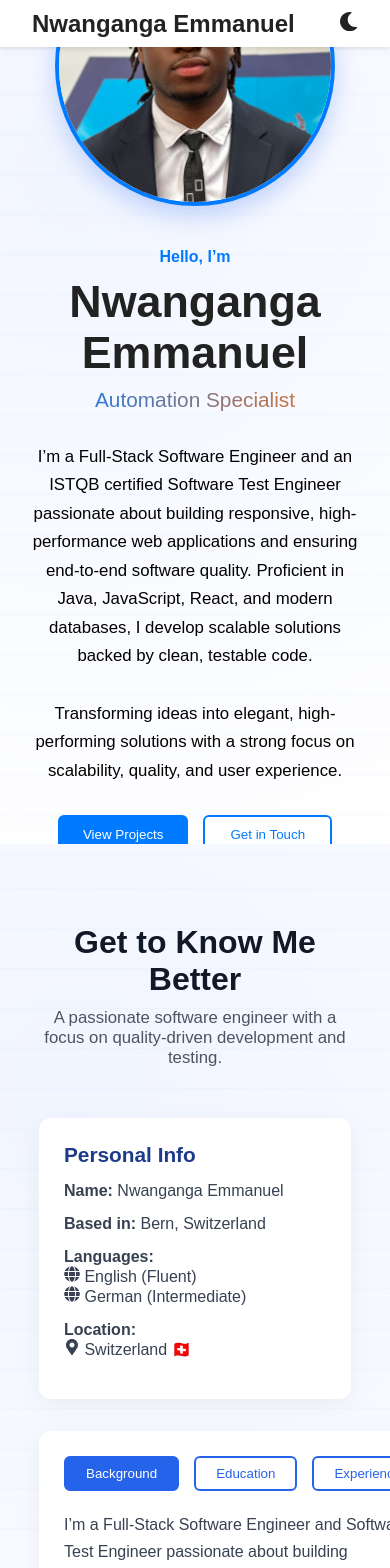
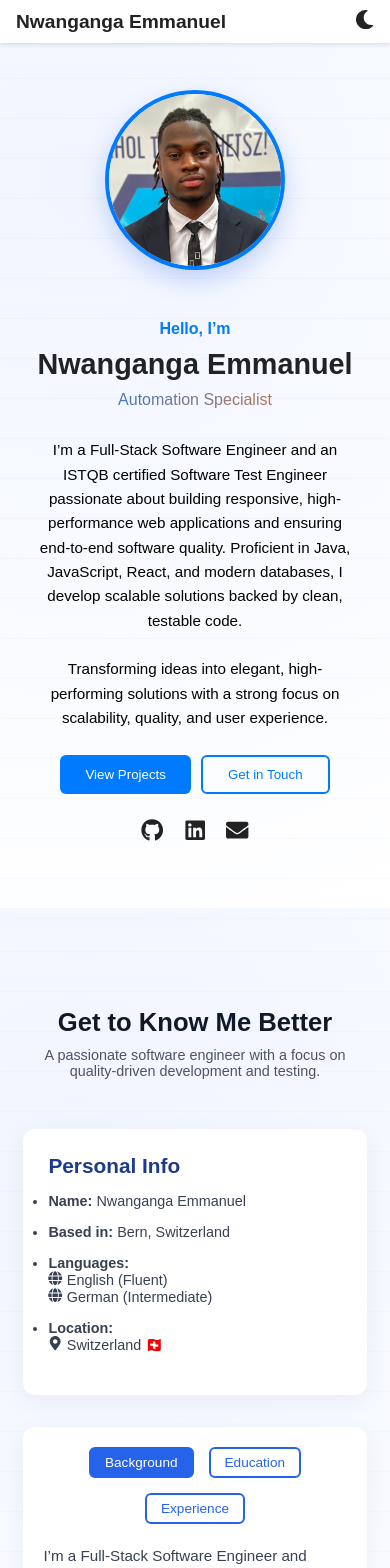
Before and after one commit to Emmanuel-N-C/WebsitePortfoilo, a React (Create React App) app in the folder my-portfolio/: page / in a window 390 px wide. Shown: the top 1568 px of the page. Built offline with nearby package versions, Linux system fonts and the light colour scheme.

Commit message:
Compatiblity for mobile devices

```diff
--- a/my-portfolio/src/assets/Pages/About.css
+++ b/my-portfolio/src/assets/Pages/About.css
@@ -9,7 +9,7 @@
   overflow: hidden;
 }
 
-/* Subtle moving pattern */
+/* Background animation */
 .about-section::before {
   content: "";
   position: absolute;
@@ -23,6 +23,7 @@
   );
   animation: bgMove 25s linear infinite;
 }
+
 @keyframes bgMove {
   from {
     background-position: 0 0;
@@ -63,7 +64,7 @@
   justify-content: space-between;
 }
 
-/* Personal Info */
+/* Info card */
 .about-info-card {
   flex: 1;
   min-width: 300px;
@@ -78,12 +79,6 @@
   font-weight: 600;
   margin-bottom: 15px;
   color: #1e3a8a;
-}
-
-.about-info-card ul {
-  list-style: none;
-  padding: 0;
-  margin: 0;
 }
 
 .about-info-card li {
@@ -118,11 +113,7 @@
   transition: 0.3s;
 }
 
-.tab-buttons button.active {
-  background: #2563eb;
-  color: white;
-}
-
+.tab-buttons button.active,
 .tab-buttons button:hover {
   background: #2563eb;
   color: white;
@@ -140,28 +131,7 @@
   margin-top: 15px;
 }
 
-.tab-content ul {
-  list-style: disc;
-  margin-left: 20px;
-  margin-top: 10px;
-}
-
-.tab-content li {
-  margin-bottom: 15px;
-}
-
-/* Responsive */
-@media (max-width: 900px) {
-  .about-content {
-    flex-direction: column;
-  }
-
-  .about-tabs,
-  .about-info-card {
-    width: 100%;
-  }
-}
-/* 🌙 Dark Mode Styling */
+/* 🌙 Dark Mode */
 .app.dark-mode .about-section {
   background: radial-gradient(circle at 20% 20%, #0b1120, #010409);
   color: var(--text);
@@ -195,3 +165,73 @@
   background: var(--primary);
   color: white;
 }
+
+/* 📱 Responsive */
+@media (max-width: 1024px) {
+  .about-section {
+    padding: 100px 6%;
+  }
+
+  .about-header h2 {
+    font-size: 1.8rem;
+  }
+
+  .about-header p {
+    font-size: 1rem;
+  }
+
+  .tab-content {
+    font-size: 0.98rem;
+  }
+}
+
+@media (max-width: 768px) {
+  .about-content {
+    flex-direction: column;
+    align-items: center;
+  }
+
+  .about-info-card,
+  .about-tabs {
+    width: 100%;
+    min-width: unset;
+  }
+
+  .about-tabs {
+    padding: 20px;
+  }
+
+  .tab-buttons {
+    flex-wrap: wrap;
+    justify-content: center;
+  }
+
+  .tab-buttons button {
+    font-size: 0.9rem;
+    padding: 8px 16px;
+  }
+
+  .tab-content {
+    font-size: 0.95rem;
+    line-height: 1.6;
+  }
+}
+
+@media (max-width: 480px) {
+  .about-header h2 {
+    font-size: 1.6rem;
+  }
+
+  .about-header p {
+    font-size: 0.9rem;
+  }
+
+  .tab-buttons button {
+    font-size: 0.85rem;
+    padding: 6px 14px;
+  }
+
+  .about-info-card li {
+    font-size: 0.9rem;
+  }
+}
--- a/my-portfolio/src/assets/Pages/Home.css
+++ b/my-portfolio/src/assets/Pages/Home.css
@@ -3,19 +3,20 @@
   display: flex;
   align-items: center;
   justify-content: center;
-  background: radial-gradient(circle at 20% 20%, #f1f5ff, #ffffff); /* matches About */
+  background: radial-gradient(circle at 20% 20%, #f1f5ff, #ffffff);
   overflow: hidden;
   position: relative;
   padding: 0 8%;
   transition: background 0.4s ease, color 0.4s ease;
 }
 
-/* 🌙 Dark Mode Background Matching Other Sections */
+/* 🌙 Dark Mode */
 .app.dark-mode .home-section {
   background: radial-gradient(circle at 20% 20%, #0b1120, #010409);
   color: var(--text);
 }
 
+/* Layout */
 .home-container {
   display: flex;
   align-items: center;
@@ -27,7 +28,7 @@
   z-index: 2;
 }
 
-/* Subtle animated grid lines — consistent with About section */
+/* Animated grid background */
 .home-section::before {
   content: "";
   position: absolute;
@@ -86,7 +87,7 @@
   max-width: 550px;
 }
 
-/* Pure white text for better readability in dark mode */
+/* Dark mode text */
 .app.dark-mode .description {
   color: #ffffff;
 }
@@ -145,7 +146,7 @@
   transform: translateY(-3px);
 }
 
-/* ✨ Soft glow for dark mode */
+/* Dark Mode Glow */
 .app.dark-mode .home-socials a,
 .app.dark-mode .intro,
 .app.dark-mode .description {
@@ -169,18 +170,66 @@
   box-shadow: 0 10px 25px rgba(37, 99, 235, 0.25);
 }
 
-/* Responsive */
+/* 📱 Responsive */
 @media (max-width: 900px) {
+  .home-section {
+    height: auto;
+    padding: 100px 5% 60px;
+  }
+
   .home-container {
     flex-direction: column-reverse;
     text-align: center;
+    gap: 1.5rem;
+  }
+
+  .home-image img {
+    width: 220px;
+    height: 220px;
+    margin-bottom: 1rem;
+  }
+
+  .name {
+    font-size: 2.2rem;
+  }
+
+  .animated-role {
+    font-size: 1.1rem;
+  }
+
+  .description {
+    font-size: 1rem;
+    margin: 0 auto 25px;
+    max-width: 90%;
   }
 
   .home-buttons {
     justify-content: center;
+    flex-wrap: wrap;
+    gap: 10px;
   }
 
   .home-socials {
     justify-content: center;
   }
 }
+
+@media (max-width: 500px) {
+  .home-image img {
+    width: 180px;
+    height: 180px;
+  }
+
+  .name {
+    font-size: 1.8rem;
+  }
+
+  .animated-role {
+    font-size: 1rem;
+  }
+
+  .description {
+    font-size: 0.95rem;
+    line-height: 1.6;
+  }
+}
--- a/my-portfolio/src/assets/Pages/Skills.js
+++ b/my-portfolio/src/assets/Pages/Skills.js
@@ -21,7 +21,7 @@ import {
   SiCypress,
   SiDocker,
   SiAwsamplify,
-
+  SiPostgresql,
   SiBootstrap,
   SiHtml5,
   SiCss3,
@@ -61,6 +61,7 @@ function Skills() {
       skills: [
         { name: "MySQL", level: 90, icon: <SiMysql /> },
         { name: "MongoDB", level: 80, icon: <SiMongodb /> },
+        { name: "PostgreSQL", level: 80, icon: <SiPostgresql /> },
       ],
     },
     {
@@ -71,6 +72,7 @@ function Skills() {
         { name: "Selenium", level: 90, icon: <SiSelenium /> },
         { name: "Postman", level: 85, icon: <SiPostman /> },
         { name: "Cypress", level: 80, icon: <SiCypress /> },
+        { name: "Playwright", level: 90},
       ],
     },
     {
--- a/my-portfolio/src/assets/components/Navbar/Navbar.css
+++ b/my-portfolio/src/assets/components/Navbar/Navbar.css
@@ -3,7 +3,7 @@
   top: 0;
   width: 100%;
   background: var(--background);
-  box-shadow: 0 2px 4px rgba(0,0,0,0.1);
+  box-shadow: 0 2px 4px rgba(0, 0, 0, 0.1);
   z-index: 1000;
   padding: 0.6rem 2rem;
   transition: background-color 0.3s ease;
@@ -19,6 +19,7 @@
   font-size: 1.5rem;
   font-weight: 600;
   color: var(--text);
+  text-decoration: none;
 }
 
 .navbar-logo span {
@@ -34,6 +35,7 @@
 .navbar-links a {
   color: var(--text);
   font-weight: 500;
+  text-decoration: none;
   transition: color 0.3s ease;
 }
 
@@ -47,33 +49,19 @@
   gap: 0.8rem;
 }
 
-.btn-resume, .btn-upload {
+.btn-resume {
+  background-color: var(--primary);
+  color: #fff;
+  border: none;
   padding: 0.4rem 0.9rem;
-  border: none;
   border-radius: 4px;
   font-weight: 500;
   cursor: pointer;
   transition: all 0.3s ease;
 }
 
-.btn-resume {
-  background-color: var(--primary);
-  color: #fff;
-}
-
-.btn-upload {
-  background-color: transparent;
-  border: 1px solid var(--primary);
-  color: var(--primary);
-}
-
 .btn-resume:hover {
   background-color: #0056b3;
-}
-
-.btn-upload:hover {
-  background-color: var(--primary);
-  color: #fff;
 }
 
 .theme-toggle {
@@ -89,7 +77,16 @@
   color: var(--primary);
 }
 
+/* 📱 Responsive */
 @media (max-width: 768px) {
+  .navbar {
+    padding: 0.6rem 1rem;
+  }
+
+  .navbar-logo a {
+    font-size: 1.2rem;
+  }
+
   .navbar-links {
     display: none;
   }
@@ -97,4 +94,13 @@
   .navbar-actions {
     gap: 0.5rem;
   }
+
+  .btn-resume {
+    padding: 0.3rem 0.7rem;
+    font-size: 0.85rem;
+  }
+
+  .theme-toggle {
+    font-size: 1.2rem;
+  }
 }
```
